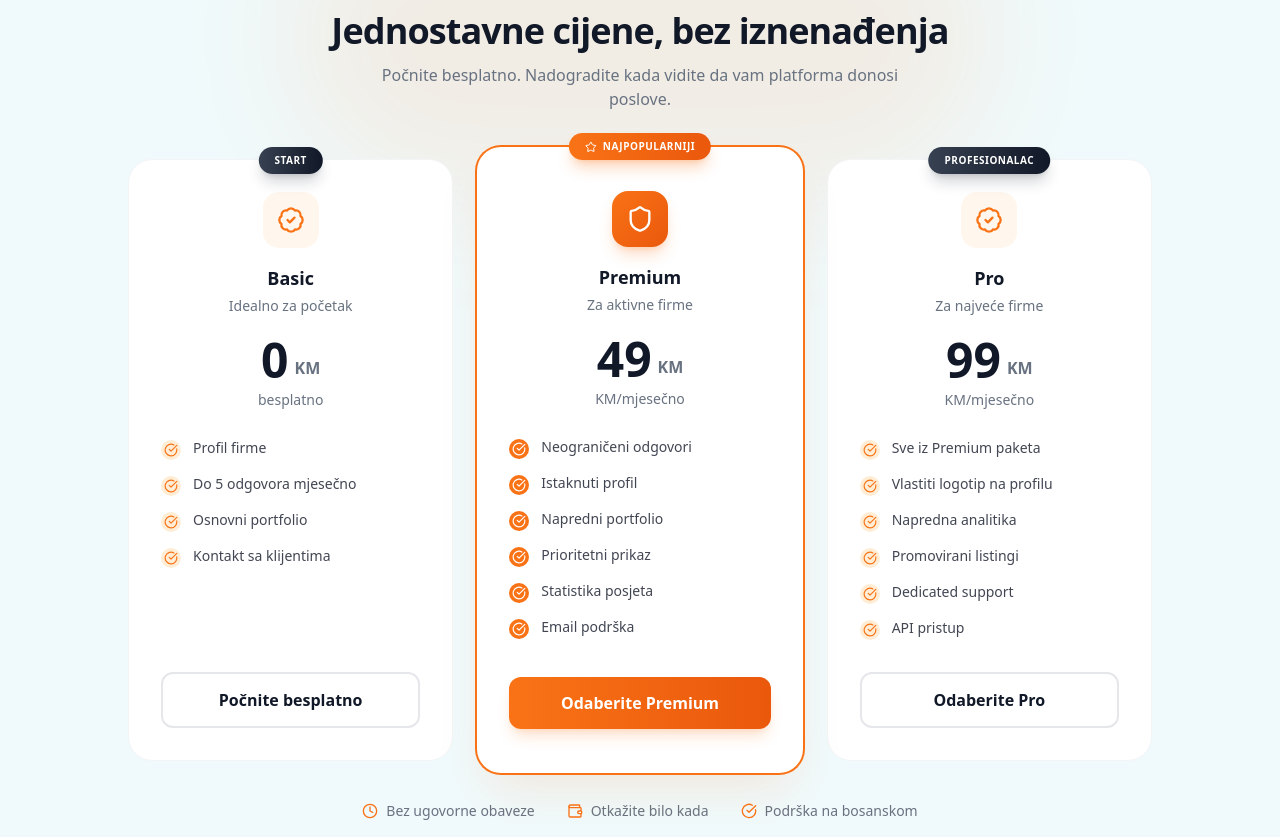
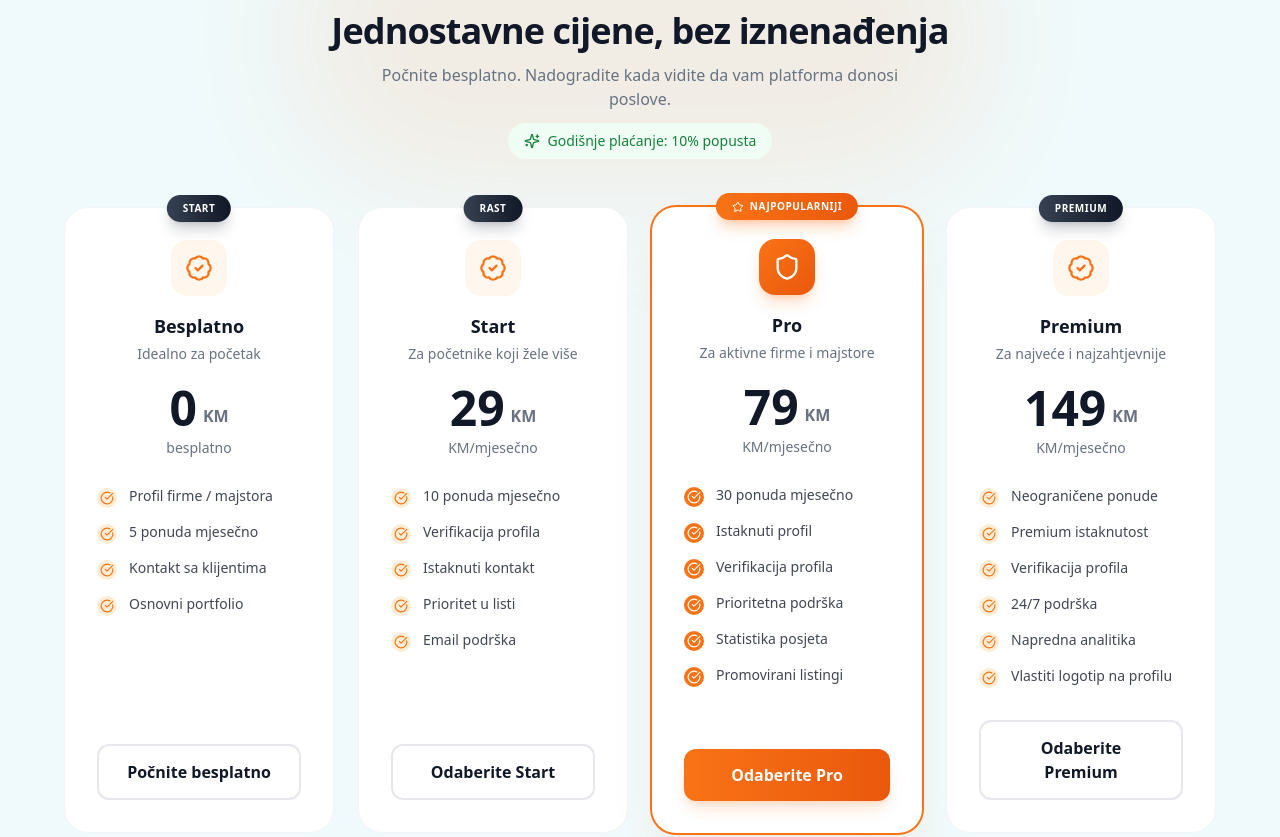
Before and after one commit to ocjenime/zaposli.ba, a Next.js app: page /zaposli.ba/za-firme in a window 1280 px wide. Shown: the part 1640-2477 px from the top of the page. Built offline with nearby package versions, Linux system fonts and the light colour scheme; no server answers.

Commit message:
feat(za-firme): update pricing to 4 real plans matching database

```diff
--- a/app/za-firme/page.tsx
+++ b/app/za-firme/page.tsx
@@ -36,52 +36,68 @@ const benefits = [
 
 const pricingPlans = [
   {
-    name: 'Basic',
+    name: 'Besplatno',
     price: '0',
     period: 'besplatno',
     description: 'Idealno za početak',
     emblem: 'Start',
     features: [
-      'Profil firme',
-      'Do 5 odgovora mjesečno',
+      'Profil firme / majstora',
+      '5 ponuda mjesečno',
+      'Kontakt sa klijentima',
       'Osnovni portfolio',
-      'Kontakt sa klijentima',
     ],
     cta: 'Počnite besplatno',
     popular: false,
   },
   {
-    name: 'Premium',
-    price: '49',
+    name: 'Start',
+    price: '29',
     period: 'KM/mjesečno',
-    description: 'Za aktivne firme',
+    description: 'Za početnike koji žele više',
+    emblem: 'Rast',
+    features: [
+      '10 ponuda mjesečno',
+      'Verifikacija profila',
+      'Istaknuti kontakt',
+      'Prioritet u listi',
+      'Email podrška',
+    ],
+    cta: 'Odaberite Start',
+    popular: false,
+  },
+  {
+    name: 'Pro',
+    price: '79',
+    period: 'KM/mjesečno',
+    description: 'Za aktivne firme i majstore',
     emblem: 'Najpopularniji',
     features: [
-      'Neograničeni odgovori',
+      '30 ponuda mjesečno',
       'Istaknuti profil',
-      'Napredni portfolio',
-      'Prioritetni prikaz',
+      'Verifikacija profila',
+      'Prioritetna podrška',
       'Statistika posjeta',
-      'Email podrška',
+      'Promovirani listingi',
     ],
-    cta: 'Odaberite Premium',
+    cta: 'Odaberite Pro',
     popular: true,
   },
   {
-    name: 'Pro',
-    price: '99',
+    name: 'Premium',
+    price: '149',
     period: 'KM/mjesečno',
-    description: 'Za najveće firme',
-    emblem: 'Profesionalac',
+    description: 'Za najveće i najzahtjevnije',
+    emblem: 'Premium',
     features: [
-      'Sve iz Premium paketa',
+      'Neograničene ponude',
+      'Premium istaknutost',
+      'Verifikacija profila',
+      '24/7 podrška',
+      'Napredna analitika',
       'Vlastiti logotip na profilu',
-      'Napredna analitika',
-      'Promovirani listingi',
-      'Dedicated support',
-      'API pristup',
     ],
-    cta: 'Odaberite Pro',
+    cta: 'Odaberite Premium',
     popular: false,
   },
 ];
@@ -207,15 +223,18 @@ export default function ForCompaniesPage() {
               <p className="text-steel max-w-xl mx-auto">
                 Počnite besplatno. Nadogradite kada vidite da vam platforma donosi poslove.
               </p>
+              <p className="inline-flex items-center gap-2 mt-3 text-sm font-medium text-green-700 bg-green-50 px-4 py-2 rounded-full">
+                <Sparkles className="w-4 h-4" /> Godišnje plaćanje: 10% popusta
+              </p>
             </div>
 
-            <div className="grid md:grid-cols-3 gap-6 max-w-5xl mx-auto items-stretch">
+            <div className="grid md:grid-cols-2 lg:grid-cols-4 gap-6 max-w-6xl mx-auto items-stretch">
               {pricingPlans.map((plan) => (
                 <div
                   key={plan.name}
                   className={`group relative bg-white rounded-3xl p-8 flex flex-col transition-all duration-300 hover:-translate-y-2 ${
                     plan.popular
-                      ? 'ring-2 ring-brand-orange shadow-2xl shadow-brand-orange/15 md:-my-3 md:py-11 z-10 hover:shadow-brand-orange/25'
+                      ? 'ring-2 ring-brand-orange shadow-2xl shadow-brand-orange/15 z-10 hover:shadow-brand-orange/25'
                       : 'border border-gray-100 hover:shadow-2xl hover:border-brand-orange/20 hover:ring-1 hover:ring-brand-orange/10'
                   }`}
                 >
```
